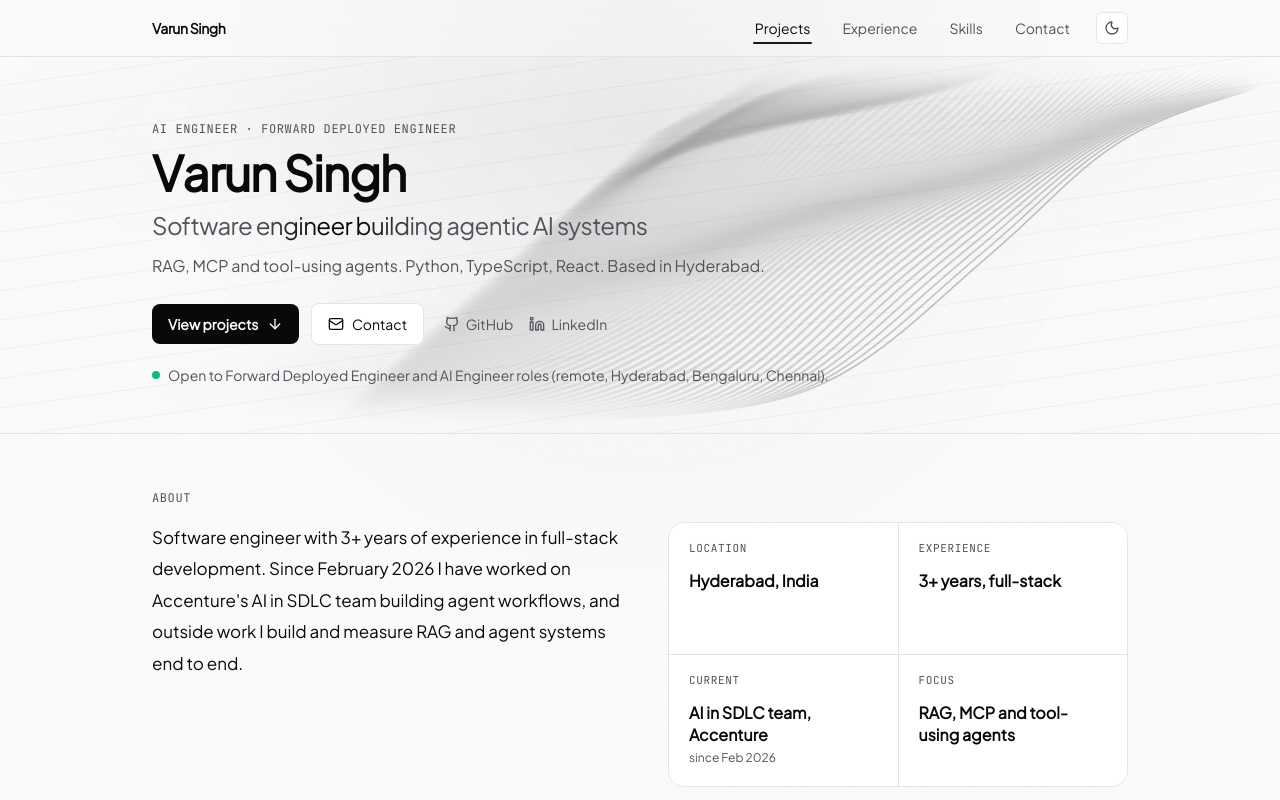
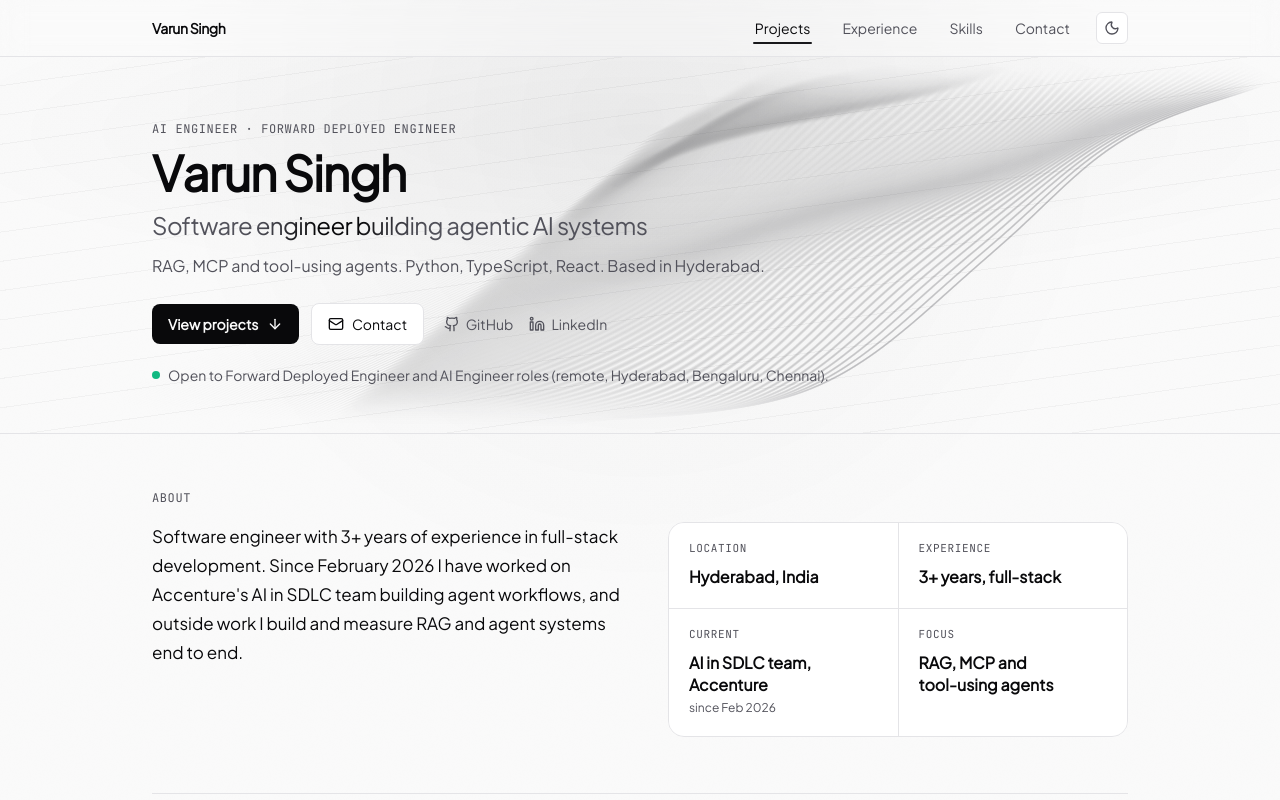
Before and after one commit to varuunnn216/Portfolio, a React (Vite) app: page / in a window 1280 px wide. Shown: the top 800 px of the page. Built offline with nearby package versions, Linux system fonts and the light colour scheme.

Commit message:
polish(about): auto-size tile rows, tighten spacing, and prevent hyphen breaks

```diff
--- a/src/App.jsx
+++ b/src/App.jsx
@@ -415,7 +415,7 @@ export default function App() {
             <div className="grid grid-cols-1 lg:grid-cols-[1fr_460px] gap-8 items-start">
               <p
                 data-reveal
-                className="max-w-[65ch] text-base sm:text-[17px] text-ink/90 leading-[1.85]"
+                className="max-w-[65ch] text-base sm:text-[17px] text-ink/90 leading-[1.7] lg:pb-10"
               >
                 {PROFILE.about}
               </p>
@@ -426,12 +426,12 @@ export default function App() {
                 data-reveal-delay={90}
                 className="w-full rounded-[16px] border border-border bg-surface overflow-hidden"
               >
-                <dl className="grid grid-cols-1 min-[560px]:grid-cols-2 auto-rows-fr gap-px bg-border">
+                <dl className="grid grid-cols-1 min-[560px]:grid-cols-2 auto-rows-auto content-start gap-px bg-border">
                   <div className="bg-surface p-5 flex flex-col justify-start">
                     <dt className="font-mono text-[11px] leading-none uppercase tracking-[0.06em] text-muted">
                       Location
                     </dt>
-                    <dd className="mt-4 text-[16px] font-semibold leading-snug text-ink">
+                    <dd className="mt-3 text-[16px] font-semibold leading-snug text-ink">
                       Hyderabad, India
                     </dd>
                   </div>
@@ -440,8 +440,8 @@ export default function App() {
                     <dt className="font-mono text-[11px] leading-none uppercase tracking-[0.06em] text-muted">
                       Experience
                     </dt>
-                    <dd className="mt-4 text-[16px] font-semibold leading-snug text-ink">
-                      3+ years, full-stack
+                    <dd className="mt-3 text-[16px] font-semibold leading-snug text-ink">
+                      3+ years, <span className="whitespace-nowrap">full-stack</span>
                     </dd>
                   </div>
 
@@ -449,7 +449,7 @@ export default function App() {
                     <dt className="font-mono text-[11px] leading-none uppercase tracking-[0.06em] text-muted">
                       Current
                     </dt>
-                    <dd className="mt-4 text-[16px] font-semibold leading-snug text-ink">
+                    <dd className="mt-3 text-[16px] font-semibold leading-snug text-ink">
                       AI in SDLC team, Accenture
                       <span className="block mt-1 text-xs font-normal text-muted">
                         since Feb 2026
@@ -461,8 +461,8 @@ export default function App() {
                     <dt className="font-mono text-[11px] leading-none uppercase tracking-[0.06em] text-muted">
                       Focus
                     </dt>
-                    <dd className="mt-4 text-[16px] font-semibold leading-snug text-ink">
-                      RAG, MCP and tool-using agents
+                    <dd className="mt-3 text-[16px] font-semibold leading-snug text-ink">
+                      RAG, MCP and <span className="whitespace-nowrap">tool-using</span> agents
                     </dd>
                   </div>
                 </dl>
```
